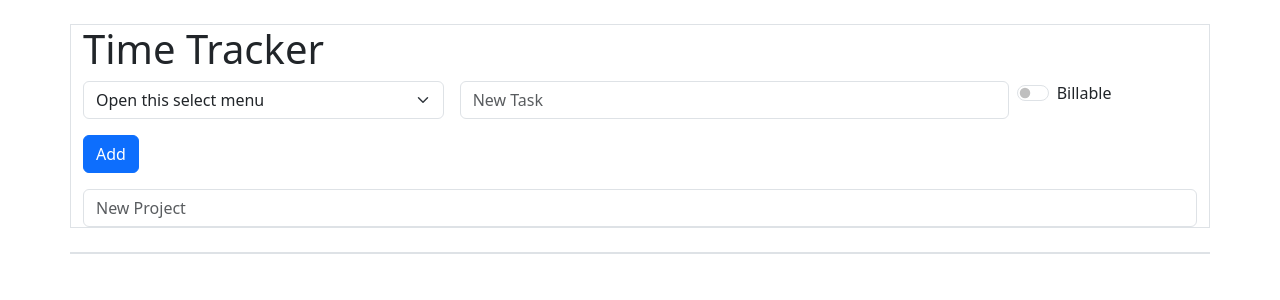
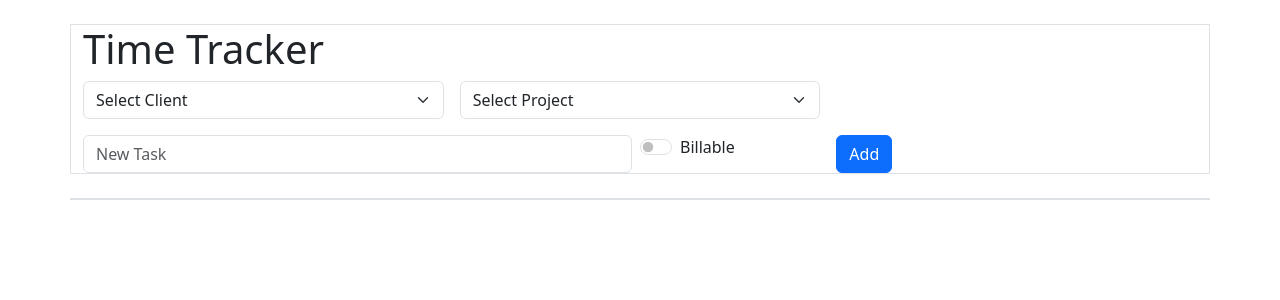
Before and after one commit to hello-dg/Time-Tracking, a Flask app: page / in a window 1280 px wide. Shown: the top 300 px of the page. Run offline with Flask 3, Linux system fonts and the light colour scheme; data that the repository does not hold is empty.

Commit message:
Make project field a select field

```diff
--- a/templates/index.html
+++ b/templates/index.html
@@ -14,10 +14,18 @@
         <form class="row g-3" method="POST" action="{{ url_for('add_task') }}">
             <div class="col-4">
                 <select class="form-select" aria-label="Client Select" id="client" name="client" required>
-                    <option selected>Open this select menu</option>
+                    <option selected>Select Client</option>
                     <option value="Marvel Entertainment">Marvel Entertainment</option>
                     <option value="Reynolds, Ryan & Blake">Reynolds, Ryan & Blake</option>
                     <option value="Wilson, Wade">Wilson, Wade</option>
+                </select>
+            </div>
+            <div class="col-4">
+                <select class="form-select" aria-label="Client Select" id="project" name="project" required>
+                    <option selected>Select Project</option>
+                    <option value="Administrative">Administrative</option>
+                    <option value="Bookkeeping">Bookkeeping</option>
+                    <option value="Tax Preparation">Tax Preparation</option>
                 </select>
             </div>
             <div class="col-6">
@@ -29,9 +37,6 @@
             </div>
             <div class="col-2">
                 <button class="btn btn-primary" type="submit">Add</button>
-            </div>
-            <div class="div">
-                <input type="text" class="form-control" placeholder="New Project" name="project" required>
             </div>
         </form>
     </div>
```
